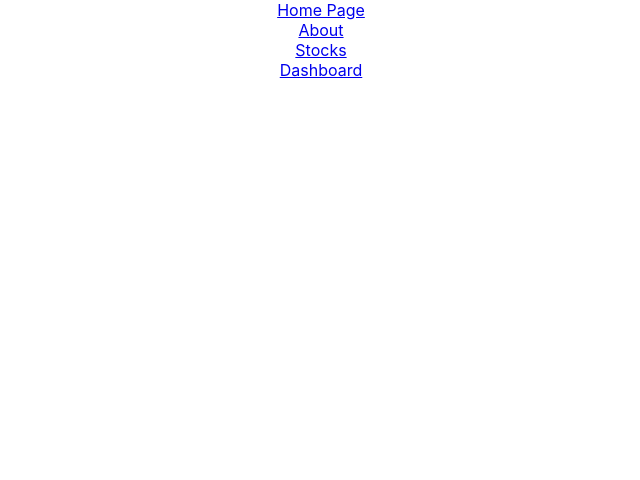
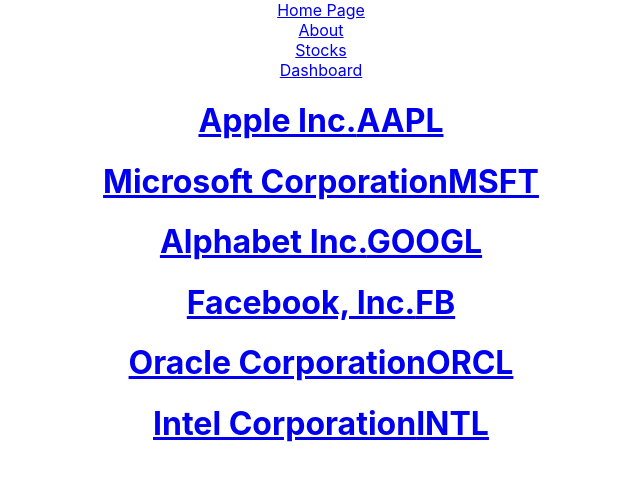
Before and after one commit to drew-anello/stock-deliverable, a React (Create React App) app: page /stock in a window 1280 px wide. Shown: the top 480 px of the page, without its empty margins (319-959 px from the left). Built offline with nearby package versions, Linux system fonts and the light colour scheme.

Commit message:
dashboard displaying

```diff
--- a/src/App.js
+++ b/src/App.js
@@ -4,9 +4,10 @@
 import { Route, Switch } from "react-router-dom";
 import Home from "./components/Home";
 import About from "./components/About";
-import Stocks from "./stock-data";
+import Stock from "./components/Stock";
 import Nav from "./components/Nav";
 import Dashboard from "./pages/Dashboard";
+import stocks from "./stock-data";
 
 function App() {
   // We will use the Route component to specify each route
@@ -20,16 +21,13 @@
         <Route path="/about">
           <About />
         </Route>
-        <Route path="/stocks">
+        <Route path="/stock">
           <Dashboard />
         </Route>
-        <Route path="/stocks/:symbols">
-          <Stocks />
+        <Route path="/stocks/:symbol"
+        render={(routerProps) => <Stock stocks={stocks} {...routerProps} />}>
+          <Stock />
         </Route>
-        <Route
-  path="/stocks/:symbol"
-  render={(routerProps) => <Stocks {...routerProps} />}
-/>
       </Switch>
     </div>
   );
--- a/src/components/Nav.js
+++ b/src/components/Nav.js
@@ -10,10 +10,10 @@
       <Link to="/about">
         <div>About</div>
       </Link>
-      <Link to="/stocks:symbol">
+      <Link to="/stocks/symbol">
         <div>Stocks</div>
       </Link>
-      <Link to="/stocks">
+      <Link to="/stock">
         <div>Dashboard</div>
       </Link>
     </div>
--- /dev/null
+++ b/src/components/Stock.js
@@ -0,0 +1,16 @@
+import React from "react";
+import stocks from "../stock-data";
+import Stocks from "../stock-data";
+
+
+function Stock (props) {
+    // const Stock = props.stocks.filter( d => d.symbol === props.match.params.symbol)[0]
+    return(
+        <div className="stocks">
+            <h2>{Stock.name}</h2>
+            <h2>{Stock.symbol}</h2>
+            <h2>{Stock.lastPrice}</h2>
+        </div>
+    )
+}
+export default Stock;
--- a/src/pages/Dashboard.js
+++ b/src/pages/Dashboard.js
@@ -1,6 +1,20 @@
 import React from "react";
+import { Link } from "react-router-dom";
+import Stocks from "../stock-data";
 const Dashboard = (props) => {
-    return
+    return (
+        <div className="dashboard">
+            {Stocks.map((stock) => {
+            const {name, symbol} = stock;
+            return(
+
+                <Link to ={`/stocks/${symbol}`}>
+                    <h1>{name}{symbol}</h1>
+                </Link>
+            )
+})}
+      </div>
+    )
 }
 
 
```
